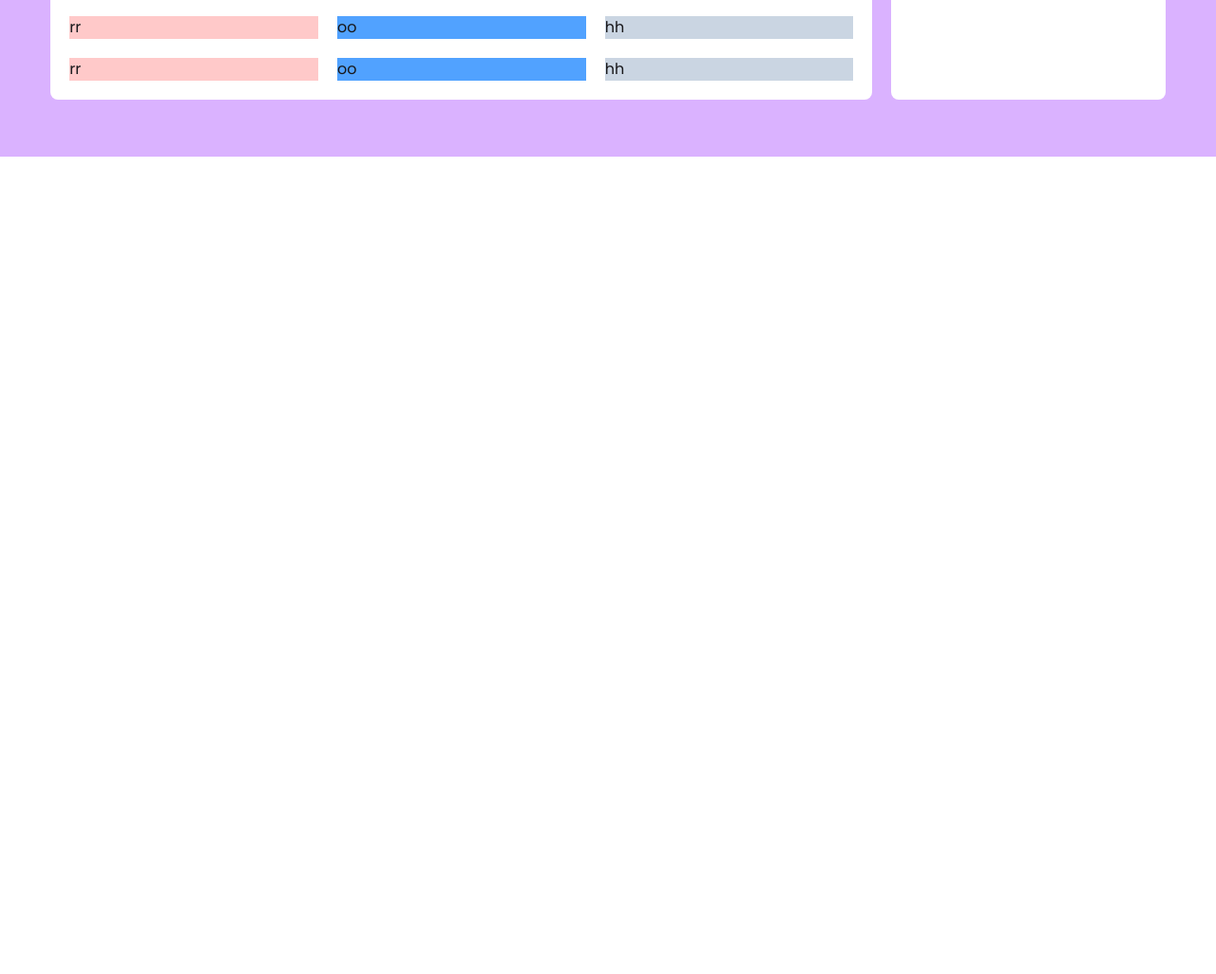
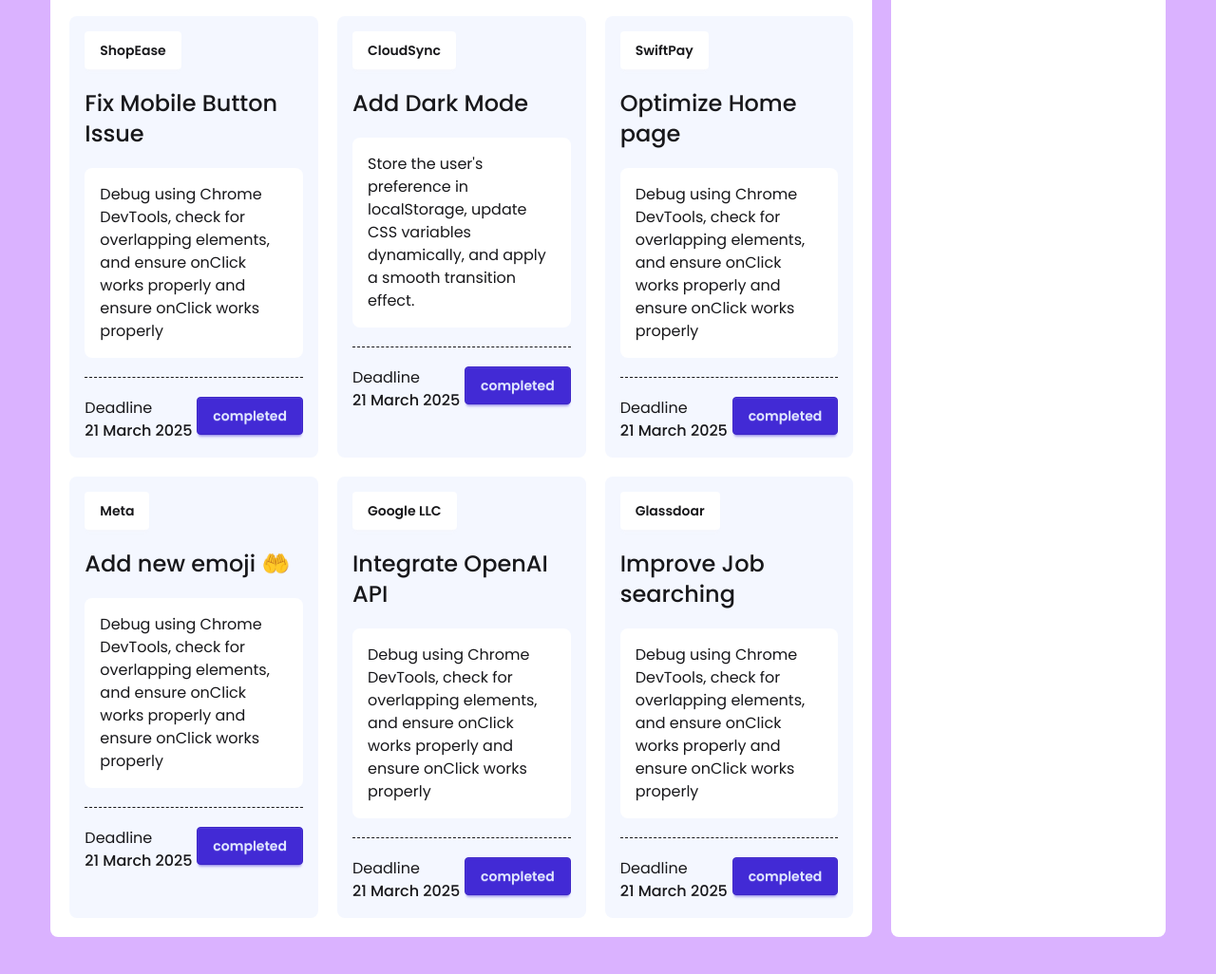
Before and after one commit to giash459/dev-board, a plain HTML site: page index.html in a window 1280 px wide. Shown: the part 376-1402 px from the top of the page at 95% size. Before the commit the page ends 800 px from the top, so only its background shows below. Drawn offline with nearby package versions, Linux system fonts and the light colour scheme.

Commit message:
finished the card container section

```diff
--- a/index.html
+++ b/index.html
@@ -21,7 +21,7 @@
 
 <body class="bg-purple-300 py-10">
     <!-- https://github.com/giash459/dev-board -->
-     <!-- https://giash459.github.io/dev-board/ -->
+    <!-- https://giash459.github.io/dev-board/ -->
     <nav class="w-11/12 mx-auto">
         <div class="navbar rounded-lg bg-white shadow-sm p-5">
             <div class="flex-1">
@@ -59,7 +59,8 @@
                             <h2 class="text-3xl font-bold">05</h2>
                         </div>
                     </div>
-                    <div class="card-2 col-span-2 rounded-lg bg-gradient-to-r from-[#3752FD] via-[#6C7FFA] to-[#9BA8F8] flex items-center px-10 gap-10">
+                    <div
+                        class="col-span-2 rounded-lg bg-gradient-to-r from-[#3752FD] via-[#6C7FFA] to-[#9BA8F8] flex items-center px-10 gap-10">
                         <img src="assets/board.png" alt="">
                         <p class="text-white text-xl">Discover Something <br> New Today!</p>
                     </div>
@@ -77,12 +78,106 @@
                 </div>
                 <div class="border-b border-dashed mx-5"></div>
                 <div class="grid grid-cols-3 gap-5 my-5 px-5">
-                    <div class="card-1 bg-red-200">rr</div>
-                    <div class="card-2 bg-blue-400">oo</div>
-                    <div class="card-3 bg-slate-300">hh</div>
-                    <div class="card-1 bg-red-200">rr</div>
-                    <div class="card-2 bg-blue-400">oo</div>
-                    <div class="card-3 bg-slate-300">hh</div>
+                    <div class="bg-[#F4F7FF] p-4 rounded-lg space-y-5">
+                        <div>
+                            <button class="btn bg-white border-none">ShopEase</button>
+                        </div>
+                        <h2 class="text-2xl font-medium">Fix Mobile Button Issue </h2>
+                        <p class="bg-white p-4 rounded-lg">Debug using Chrome DevTools, check for overlapping elements,
+                            and ensure onClick works properly
+                            and ensure onClick works properly</p>
+                        <div class="border-b border-dashed"></div>
+                        <div class="flex justify-between">
+                            <div>
+                                <p>Deadline</p>
+                                <p class="font-medium">21 March 2025</p>
+                            </div>
+                            <button class="btn btn-primary">completed</button>
+                        </div>
+                    </div>
+                    <div class="bg-[#F4F7FF] p-4 rounded-lg space-y-5">
+                        <div>
+                            <button class="btn bg-white border-none">CloudSync</button>
+                        </div>
+                        <h2 class="text-2xl font-medium">Add Dark Mode</h2>
+                        <p class="bg-white p-4 rounded-lg">Store the user's preference in localStorage, update CSS variables dynamically, and apply a smooth transition effect.</p>
+                        <div class="border-b border-dashed"></div>
+                        <div class="flex justify-between">
+                            <div>
+                                <p>Deadline</p>
+                                <p class="font-medium">21 March 2025</p>
+                            </div>
+                            <button class="btn btn-primary">completed</button>
+                        </div>
+                    </div>
+                    <div class="bg-[#F4F7FF] p-4 rounded-lg space-y-5">
+                        <div>
+                            <button class="btn bg-white border-none">SwiftPay</button>
+                        </div>
+                        <h2 class="text-2xl font-medium">Optimize  Home page</h2>
+                        <p class="bg-white p-4 rounded-lg">Debug using Chrome DevTools, check for overlapping elements,
+                            and ensure onClick works properly
+                            and ensure onClick works properly</p>
+                        <div class="border-b border-dashed"></div>
+                        <div class="flex justify-between">
+                            <div>
+                                <p>Deadline</p>
+                                <p class="font-medium">21 March 2025</p>
+                            </div>
+                            <button class="btn btn-primary">completed</button>
+                        </div>
+                    </div>
+                    <div class="bg-[#F4F7FF] p-4 rounded-lg space-y-5">
+                        <div>
+                            <button class="btn bg-white border-none">Meta</button>
+                        </div>
+                        <h2 class="text-2xl font-medium">Add new emoji 🤲</h2>
+                        <p class="bg-white p-4 rounded-lg">Debug using Chrome DevTools, check for overlapping elements,
+                            and ensure onClick works properly
+                            and ensure onClick works properly</p>
+                        <div class="border-b border-dashed"></div>
+                        <div class="flex justify-between">
+                            <div>
+                                <p>Deadline</p>
+                                <p class="font-medium">21 March 2025</p>
+                            </div>
+                            <button class="btn btn-primary">completed</button>
+                        </div>
+                    </div>
+                    <div class="bg-[#F4F7FF] p-4 rounded-lg space-y-5">
+                        <div>
+                            <button class="btn bg-white border-none">Google LLC</button>
+                        </div>
+                        <h2 class="text-2xl font-medium">Integrate OpenAI API</h2>
+                        <p class="bg-white p-4 rounded-lg">Debug using Chrome DevTools, check for overlapping elements,
+                            and ensure onClick works properly
+                            and ensure onClick works properly</p>
+                        <div class="border-b border-dashed"></div>
+                        <div class="flex justify-between">
+                            <div>
+                                <p>Deadline</p>
+                                <p class="font-medium">21 March 2025</p>
+                            </div>
+                            <button class="btn btn-primary">completed</button>
+                        </div>
+                    </div>
+                    <div class="bg-[#F4F7FF] p-4 rounded-lg space-y-5">
+                        <div>
+                            <button class="btn bg-white border-none">Glassdoar</button>
+                        </div>
+                        <h2 class="text-2xl font-medium">Improve Job searching</h2>
+                        <p class="bg-white p-4 rounded-lg">Debug using Chrome DevTools, check for overlapping elements,
+                            and ensure onClick works properly
+                            and ensure onClick works properly</p>
+                        <div class="border-b border-dashed"></div>
+                        <div class="flex justify-between">
+                            <div>
+                                <p>Deadline</p>
+                                <p class="font-medium">21 March 2025</p>
+                            </div>
+                            <button class="btn btn-primary">completed</button>
+                        </div>
+                    </div>
                 </div>
             </section>
             <!-- activity container -->
```
